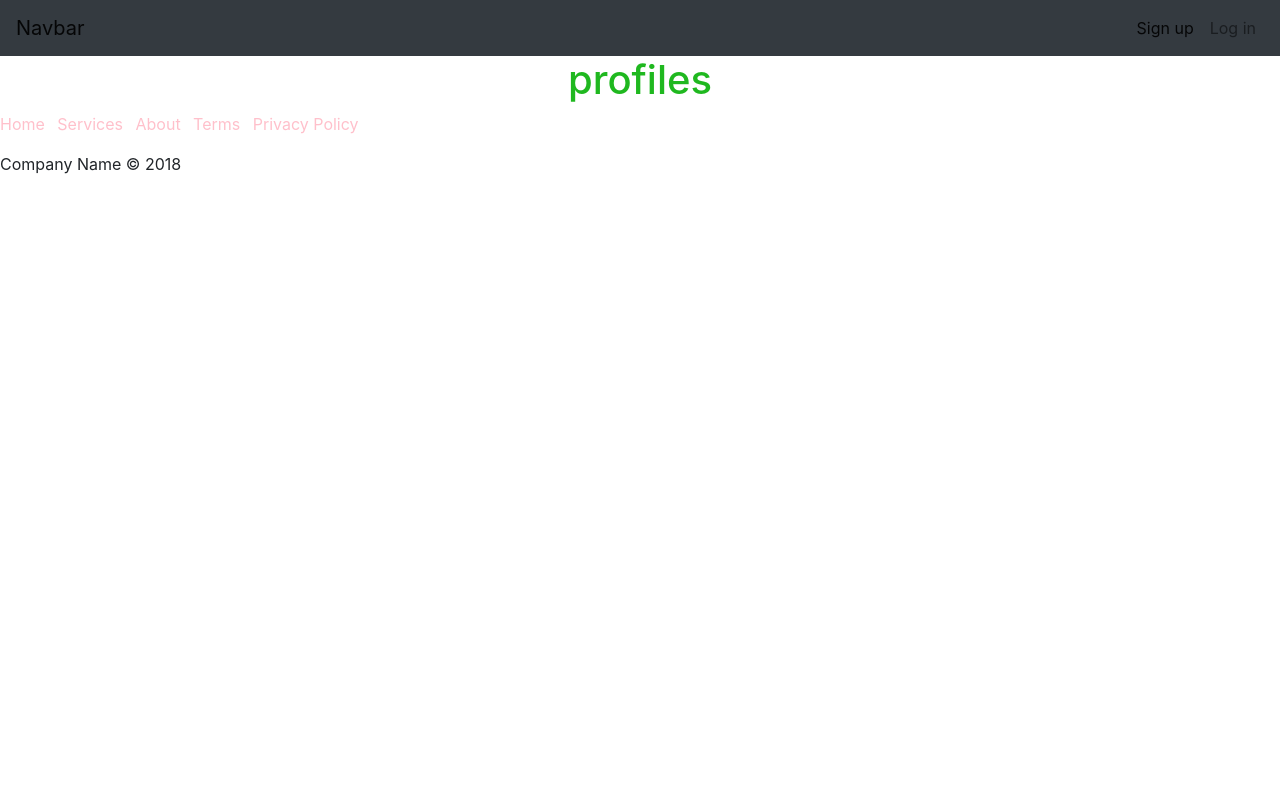
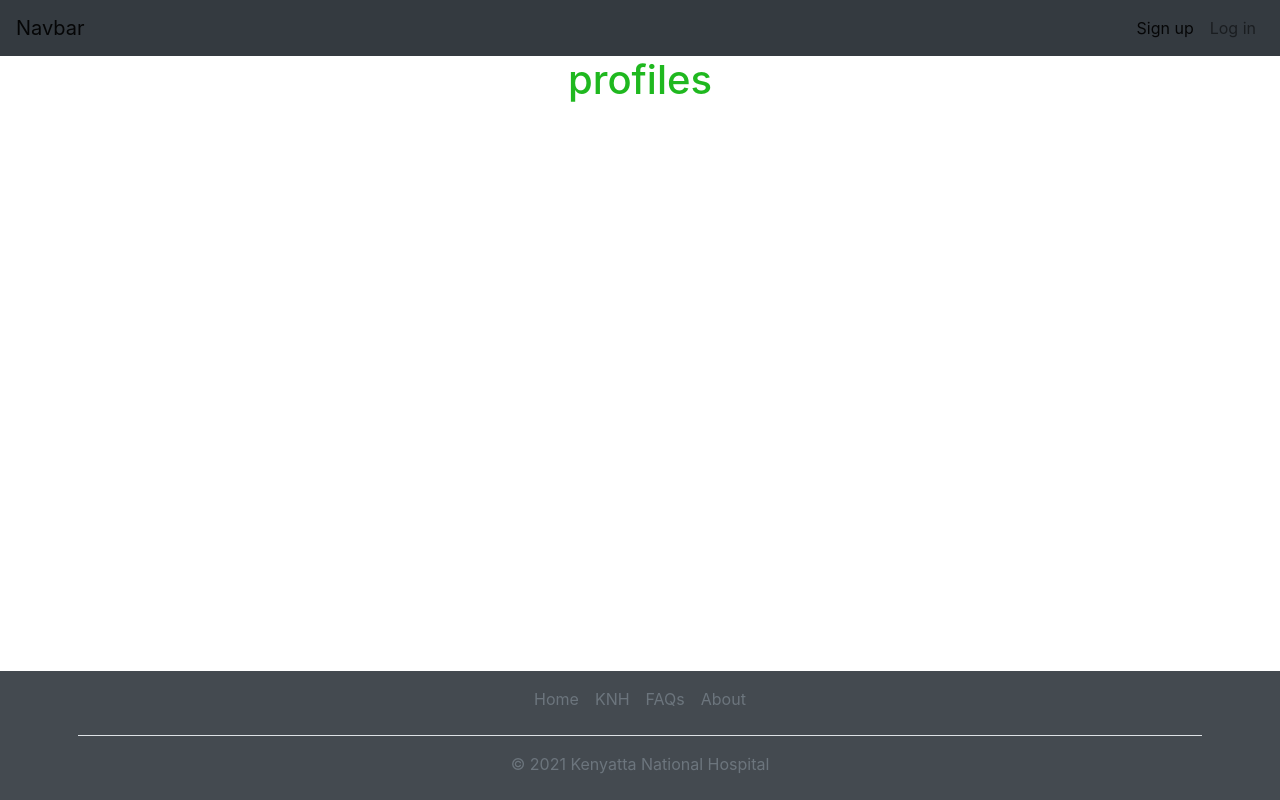
Before and after one commit to tonnyCAPTAIN/vaccinebooking, a Django app: page /give/ in a window 1280 px wide. Run offline with Django 3.2, Linux system fonts and the light colour scheme; data that the repository does not hold is empty; parts of the project's set-up code (start-up, migrations or seed data) failed here and were passed over; some libraries are stand-ins or nearby versions.

Commit message:
Procfile changes and db email config SSL cinfig port changed to 465 and time zone back to UTC debug = true , modified footer

```diff
--- a/book_appointment/static/css/style.css
+++ b/book_appointment/static/css/style.css
@@ -25,8 +25,6 @@ form {
                         .navbar-custom {
                             background-color: gold !important;
                         }
-
-
                         /* .main{
     padding: lem;
     background-color: grey;
@@ -49,8 +47,6 @@ form {
                             border: 1px solid #191919;
                             box-shadow: inset 0 0 2px 1px rgba(255, 255, 255, 0.08), 0 16px 10px -8px rgba(0, 0, 0, 0.6);
                         }
-
-
                         /* .form-3 label {
 
     width: 50%;
@@ -67,8 +63,6 @@ form {
     font-weight: 700;
     cursor: pointer;
 }  */
-
-
                         /* input[type=text],
 input[type=password] {
 
@@ -90,16 +84,12 @@ input[type=password] {
     color: fff;
 
 }  */
-
-
                         /* .form-3 input[type=text]:hover,
 .form-3 input[type=password]:hover,
 .form-3 label:hover ~ input[type=text],
 .form-3 label:hover ~ input[type=password] {
     background: #27292c;
 } */
-
-
                         /* .form-3 input[type=text]:focus,
 .form-3 input[type=password]:focus {
     box-shadow: inset 0 0 2px #000;
@@ -108,15 +98,11 @@ input[type=password] {
     outline: none;
 
 } */
-
-
                         /* .form-3 p:nth-child(3),
 .form-3 p:nth-child(4) {
     float: left;
     width: 50%;
 } */
-
-
                         /* .form-3 input[type=submit] {
 
     width: 50%;
@@ -143,22 +129,16 @@ input[type=password] {
                         .form-3 input[type=submit]:hover {
                             box-shadow: inset 0 1px 0 rgba(255, 255, 255, 0.6);
                         }
-
-
                         /* .form-3 input[type=submit]:active {
     background: #f4f6f8;
     box-shadow: inset 0 0 3px rgba(0,0,0,0.6);
     border-color: #000; /* Fallback */
-
-
                         /* border-color: rgba(0,0,0,0.9);
 }
 
 .no-boxshadow .form-3 input[type=submit]:hover {
     background: #2a92d8;
 } */
-
-
                         /* Gradient line */
 
                         .form-3:after {
@@ -172,8 +152,6 @@ input[type=password] {
                             /* Styles */
                             background: linear-gradient(left, transparent, #444, #b6b6b8, #444, transparent);
                         }
-
-
                         /* Small flash */
 
                         .form-3:before {
@@ -206,8 +184,6 @@ input[type=password] {
                         .no-pointerevents .form-3 p:nth-child(1):before {
                             display: none;
                         }
-
-
                         /* profile */
 
                         .xyz {
@@ -244,3 +220,25 @@ input[type=text] {
                             padding: 10px;
                             background-color: rgb(67, 115, 134);
                         }
+
+                        footer .container {
+                            right: 0px;
+                            bottom: 0px;
+                            left: 0px;
+                            /* display: inline-block; */
+                            justify-content: space-evenly;
+                            padding: .5em;
+                        }
+
+                        footer {
+                            right: 0px;
+                            bottom: 0px;
+                            left: 0px;
+                            position: fixed;
+                            background: #444a50;
+                            color: rgb(253, 253, 253);
+                            box-shadow: 0 50vh 0 50vh #343a40;
+                        }
+                        /* footer {
+                            grid-area: footer;
+                        } */
--- a/book_appointment/templates/base.html
+++ b/book_appointment/templates/base.html
@@ -60,17 +60,22 @@
 
     {% endblock %}
 
+
+
  <footer>
-            <div class="social"><a href="#"><i class="icon ion-social-instagram"></i></a><a href="#"><i class="icon ion-social-snapchat"></i></a><a href="#"><i class="icon ion-social-twitter"></i></a><a href="#"><i class="icon ion-social-facebook"></i></a></div>
-            <ul class="list-inline">
-                <li class="list-inline-item"><a href="#">Home</a></li>
-                <li class="list-inline-item"><a href="#">Services</a></li>
-                <li class="list-inline-item"><a href="#">About</a></li>
-                <li class="list-inline-item"><a href="#">Terms</a></li>
-                <li class="list-inline-item"><a href="#">Privacy Policy</a></li>
-            </ul>
-            <p class="copyright">Company Name © 2018</p>
-</footer>
+    <div class="container">
+
+    <ul class="nav justify-content-center border-bottom pb-3 mb-3">
+      <li class="nav-item"><a href="#" class="nav-link px-2 text-muted">Home</a></li>
+      {% comment %} <li class="nav-item"><a href="#" class="nav-link px-2 text-muted"></a></li> {% endcomment %}
+      <li class="nav-item"><a href="#" class="nav-link px-2 text-muted">KNH</a></li>
+      <li class="nav-item"><a href="#" class="nav-link px-2 text-muted">FAQs</a></li>
+      <li class="nav-item"><a href="#" class="nav-link px-2 text-muted">About</a></li>
+    </ul>
+    <p class="text-center text-muted">&copy; 2021 Kenyatta National Hospital</p>
+
+</div>
+    </footer>
 
     {% block scripts %}
     <!-- <script src="{% static 'js/jquery.min.js' %}"></script>
```
Lines whose indentation alone changed are shown as unchanged.
